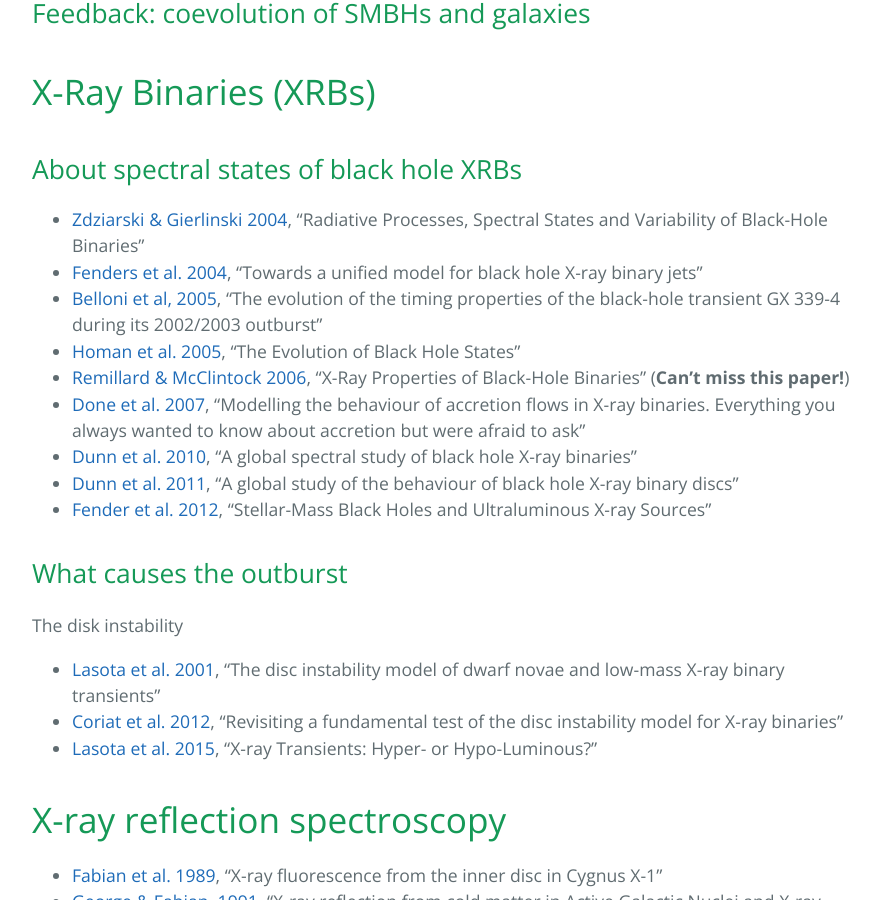
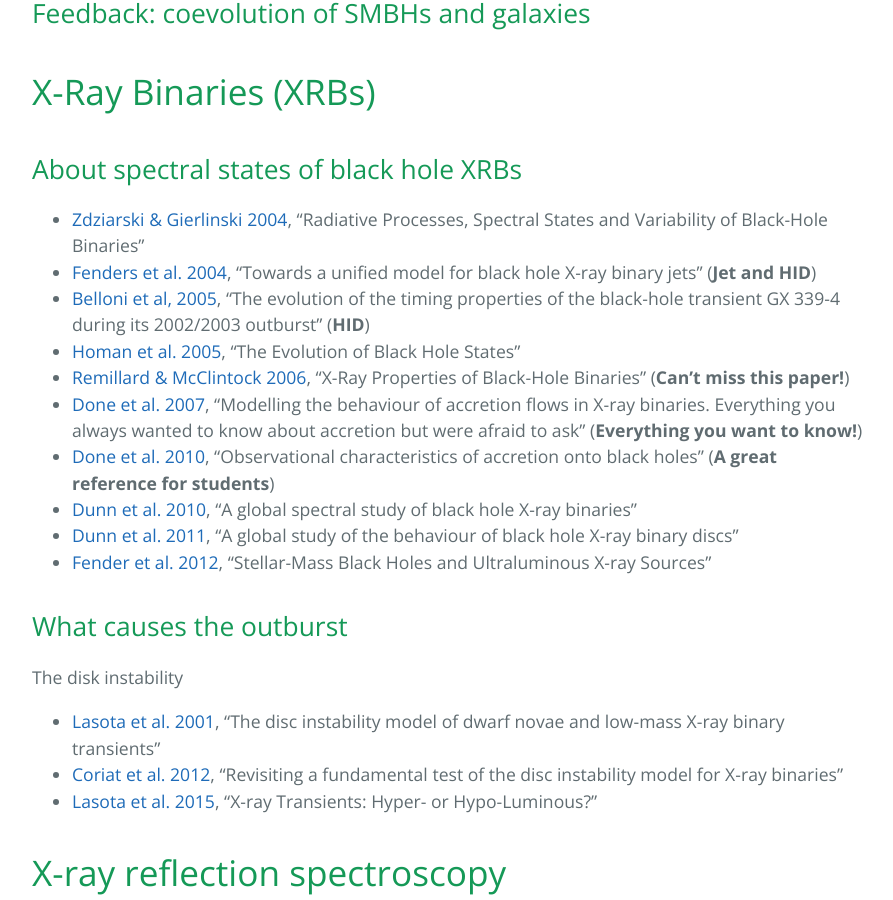
Before and after one commit to honghui-liu/notes, a Jekyll site: the page built from _posts/2020-04-11-References.md, in a window 1280 px wide and 900 px high, scrolled down 1110 px. Shown: the whole window, without its empty margins (192-1085 px from the left). Built offline with Jekyll 4.4.1, drawn with Linux system fonts in a browser that asks for light colours.

Commit message:
Update 2020-04-11-References.md

```diff
--- a/_posts/2020-04-11-References.md
+++ b/_posts/2020-04-11-References.md
@@ -25,11 +25,12 @@ A collection of **must-read** references.
 ## About spectral states of black hole XRBs
 
 - [Zdziarski & Gierlinski 2004](https://ui.adsabs.harvard.edu/abs/2004PThPS.155...99Z/abstract), "Radiative Processes, Spectral States and Variability of Black-Hole Binaries"
-- [Fenders et al. 2004](https://ui.adsabs.harvard.edu/abs/2004MNRAS.355.1105F/abstract), "Towards a unified model for black hole X-ray binary jets"
-- [Belloni et al, 2005](https://ui.adsabs.harvard.edu/abs/2005A%26A...440..207B/abstract), "The evolution of the timing properties of the black-hole transient GX 339-4 during its 2002/2003 outburst"
+- [Fenders et al. 2004](https://ui.adsabs.harvard.edu/abs/2004MNRAS.355.1105F/abstract), "Towards a unified model for black hole X-ray binary jets" (**Jet and HID**)
+- [Belloni et al, 2005](https://ui.adsabs.harvard.edu/abs/2005A%26A...440..207B/abstract), "The evolution of the timing properties of the black-hole transient GX 339-4 during its 2002/2003 outburst" (**HID**)
 - [Homan et al. 2005](https://ui.adsabs.harvard.edu/abs/2005Ap%26SS.300..107H/abstract), "The Evolution of Black Hole States"
 - [Remillard & McClintock 2006](https://ui.adsabs.harvard.edu/abs/2006ARA&A..44...49R), "X-Ray Properties of Black-Hole Binaries" (**Can't miss this paper!**)
-- [Done et al. 2007](https://ui.adsabs.harvard.edu/abs/2007A%26ARv..15....1D/abstract), "Modelling the behaviour of accretion flows in X-ray binaries. Everything you always wanted to know about accretion but were afraid to ask"
+- [Done et al. 2007](https://ui.adsabs.harvard.edu/abs/2007A%26ARv..15....1D/abstract), "Modelling the behaviour of accretion flows in X-ray binaries. Everything you always wanted to know about accretion but were afraid to ask" (**Everything you want to know!**)
+- [Done et al. 2010](https://ui.adsabs.harvard.edu/abs/2010arXiv1008.2287D/abstract), "Observational characteristics of accretion onto black holes" (**A great reference for students**)
 - [Dunn et al. 2010](https://ui.adsabs.harvard.edu/abs/2010MNRAS.403...61D/abstract), "A global spectral study of black hole X-ray binaries"
 - [Dunn et al. 2011](https://ui.adsabs.harvard.edu/abs/2011MNRAS.411..337D/abstract), "A global study of the behaviour of black hole X-ray binary discs"
 - [Fender et al. 2012](https://ui.adsabs.harvard.edu/abs/2012Sci...337..540F/abstract), "Stellar-Mass Black Holes and Ultraluminous X-ray Sources"
```
